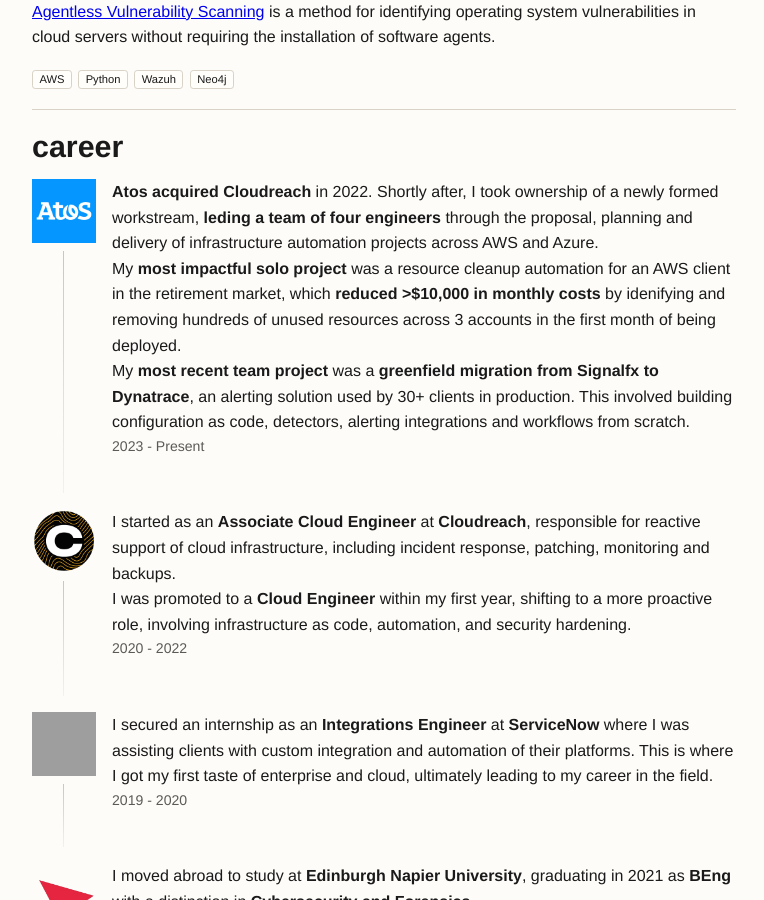
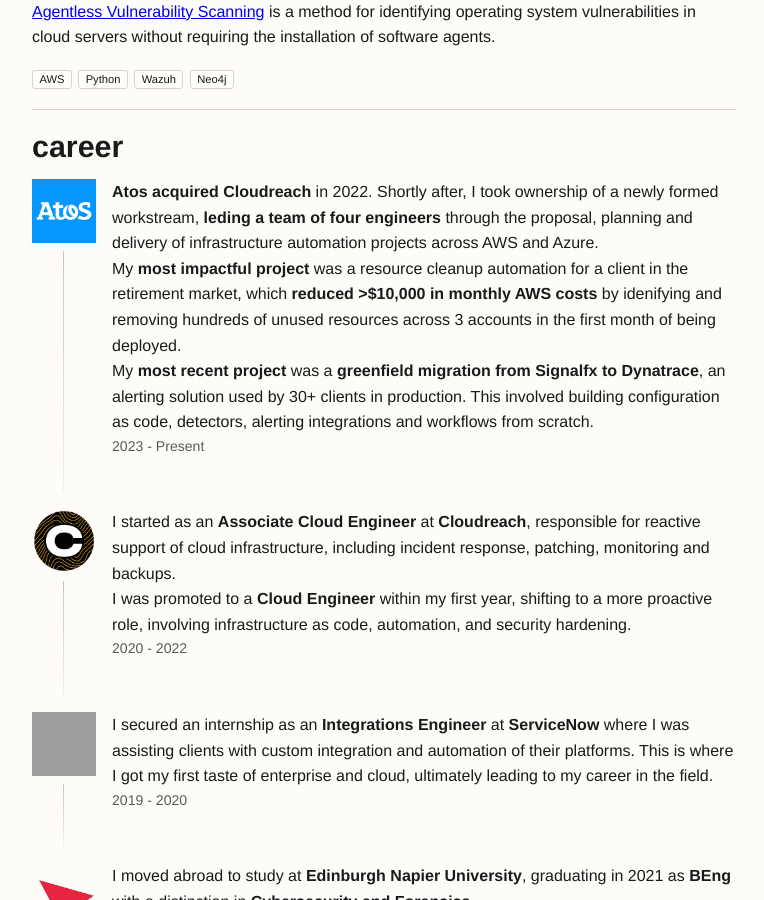
Before and after one commit to smokentar/smokentar, a Jekyll site: the page built from _pages/about.md, in a window 1280 px wide and 900 px high, scrolled down 1153 px. Shown: the whole window, without its empty margins (256-1020 px from the left). Built offline with Jekyll 4.4.1, drawn with Linux system fonts in a browser that asks for light colours; our own code applies the rules of GitHub Pages for plain Markdown files; grey boxes are pictures that could not be loaded.

Commit message:
Update config

```diff
--- a/_config.yml
+++ b/_config.yml
@@ -24,7 +24,7 @@
   - employer: "Atos"
     employer_url: "https://atos.net"
     image: "/images/atos.jpeg"
-    description: "**Atos acquired Cloudreach** in 2022. Shortly after, I  took ownership of a newly formed workstream, **leding a team of four engineers** through the proposal, planning and delivery of infrastructure automation projects across AWS and Azure.<br/> My **most impactful solo project** was a resource cleanup automation for an AWS client in the retirement market, which **reduced >$10,000 in monthly costs** by idenifying and removing hundreds of unused resources across 3 accounts in the first month of being deployed. <br/> My **most recent team project** was a **greenfield migration from Signalfx to Dynatrace**, an alerting solution used by 30+ clients in production. This involved building configuration as code, detectors, alerting integrations and workflows from scratch."
+    description: "**Atos acquired Cloudreach** in 2022. Shortly after, I  took ownership of a newly formed workstream, **leding a team of four engineers** through the proposal, planning and delivery of infrastructure automation projects across AWS and Azure.<br/> My **most impactful project** was a resource cleanup automation for a client in the retirement market, which **reduced >$10,000 in monthly AWS costs** by idenifying and removing hundreds of unused resources across 3 accounts in the first month of being deployed. <br/> My **most recent project** was a **greenfield migration from Signalfx to Dynatrace**, an alerting solution used by 30+ clients in production. This involved building configuration as code, detectors, alerting integrations and workflows from scratch."
     from_year: "2023"
     to_year: "Present"
   - employer: "Cloudreach"
```
